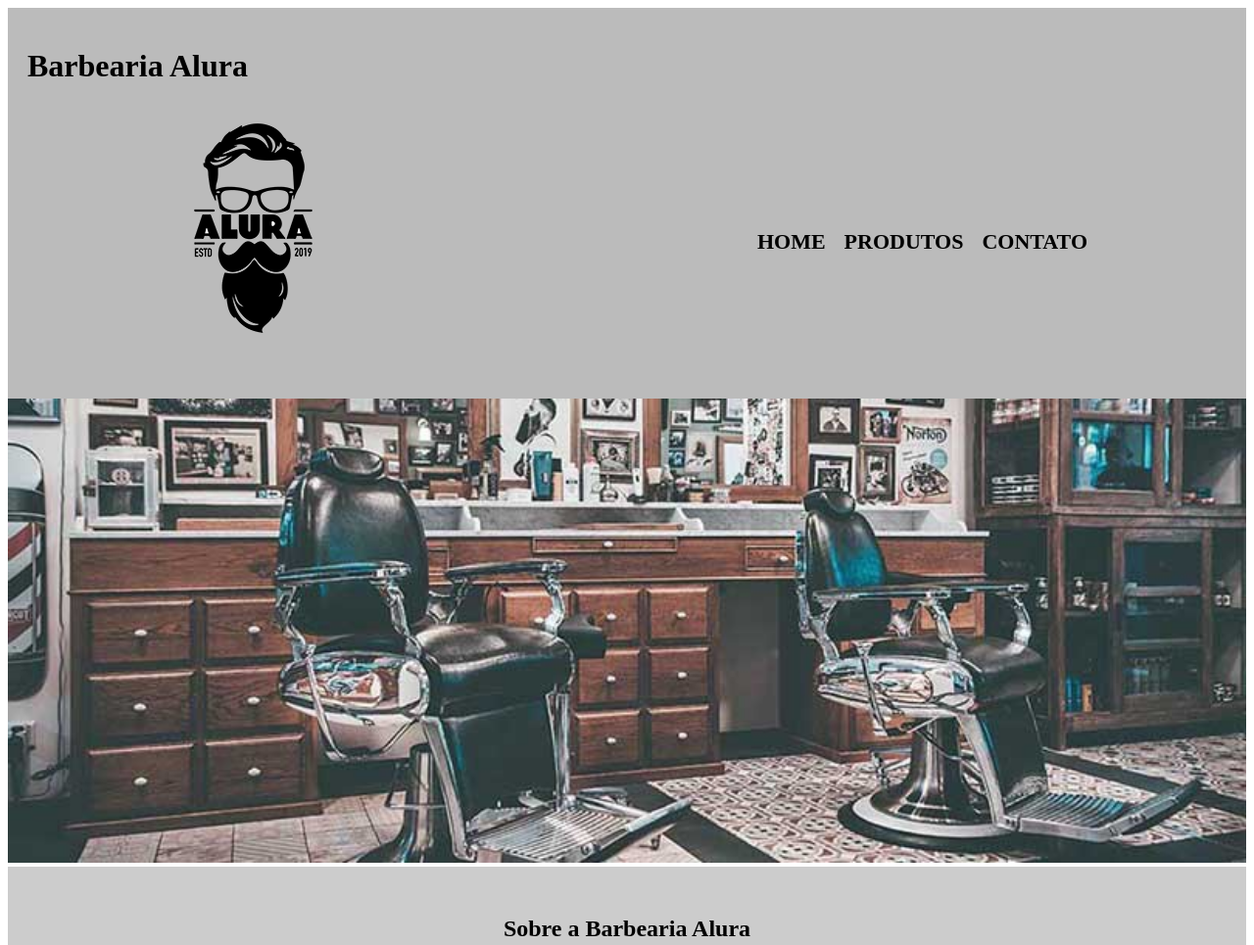
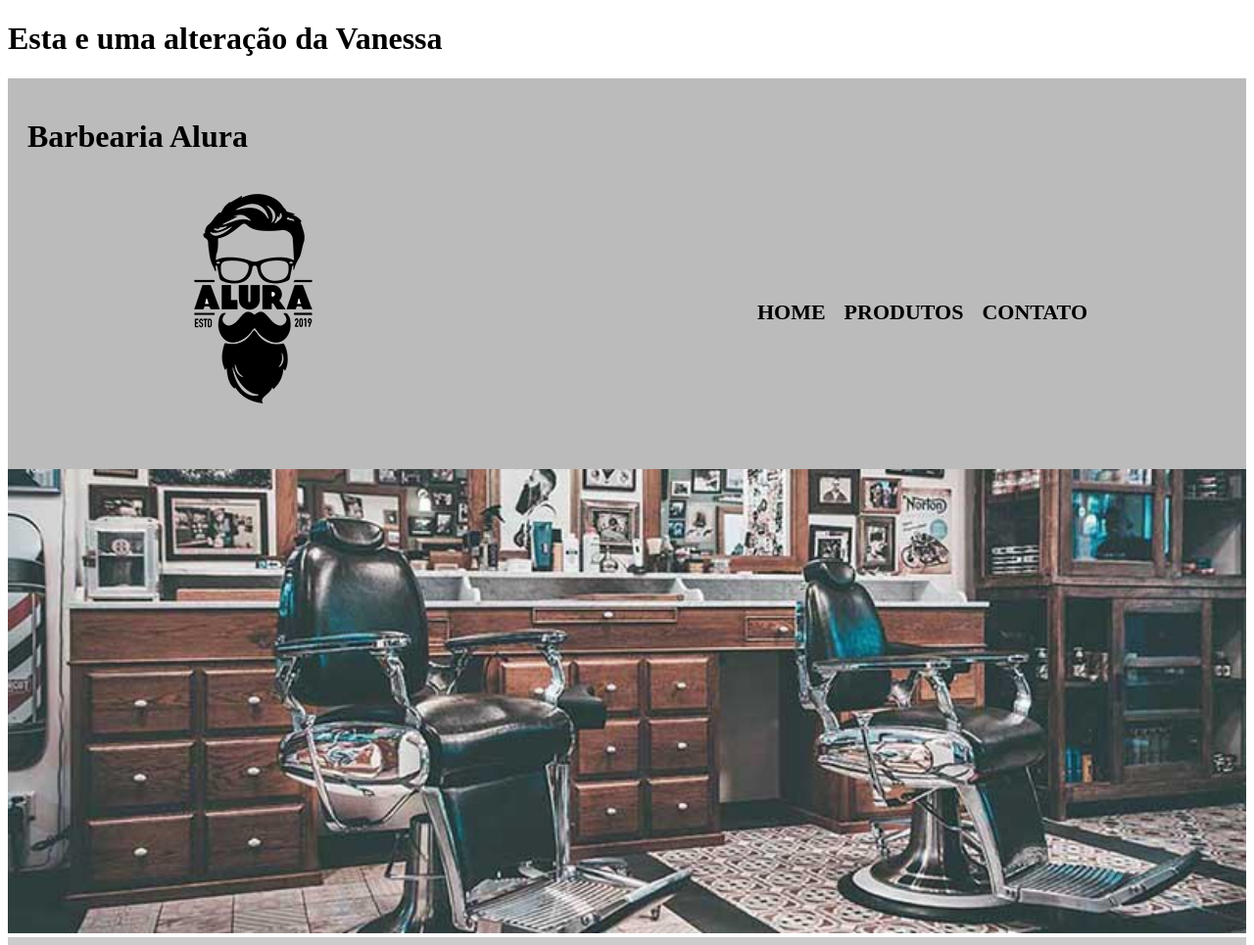
Before and after one commit to Bekagon/Projeto-Alura, a plain HTML site: page Index.html in a window 1280 px wide. Shown: the top 965 px of the page at 98% size. Drawn offline with Linux system fonts and the light colour scheme.

Commit message:
alteração da vanessa

```diff
--- a/Index.html
+++ b/Index.html
@@ -8,7 +8,7 @@
         <title> Barbearia Alura</title>
         <link rel="stylesheet" href="style-home.css">
 
-
+        <h1> Esta e uma alteração da Vanessa</h1>
 </head>
 
 <body>
```
